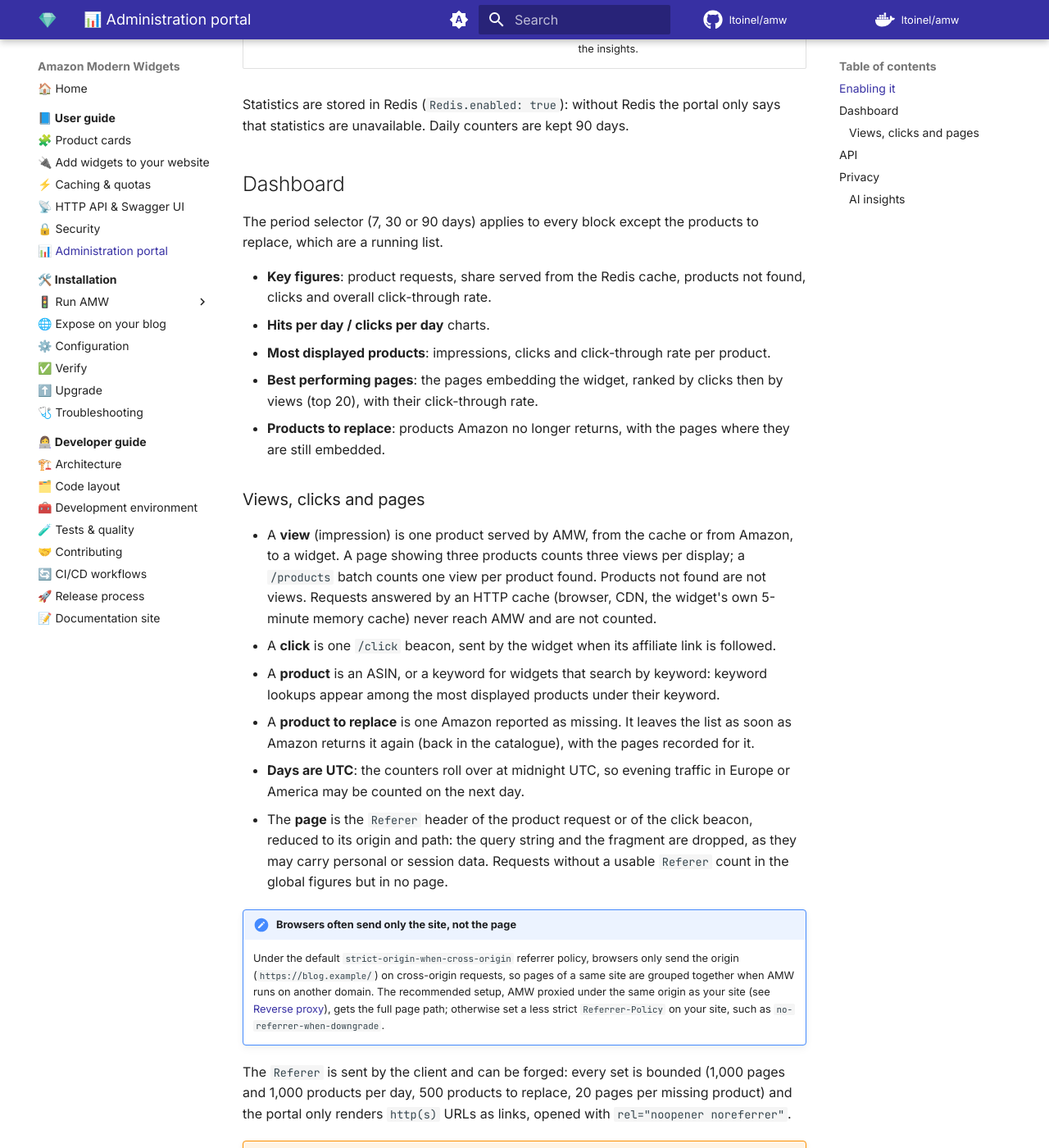
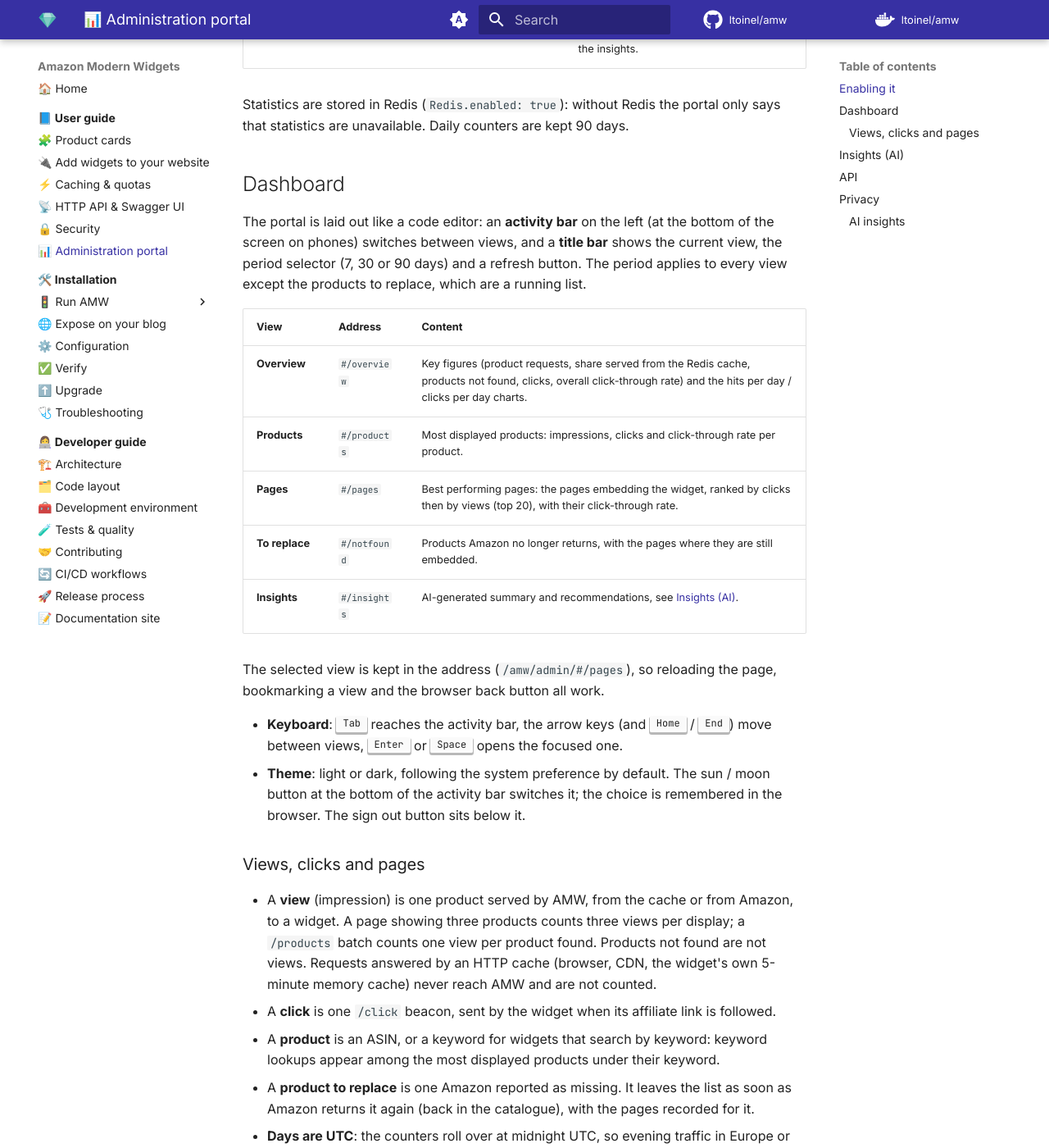
Before and after one commit to ltoinel/amw, an MkDocs documentation site: the page built from docs/user-guide/admin-portal.md, in a window 1280 px wide and 1400 px high, scrolled down 818 px. Shown: the whole window at 82% size. Built offline with MkDocs 1.6.1 and Material for MkDocs 9.7.7, drawn with Linux system fonts in a browser that asks for light colours; comment, search, counter and statistics services are not loaded; some of the changed text lies outside the part shown.

Commit message:
docs(admin): describe the portal views and the insights view
Refs #235

Co-Authored-By: Claude Opus 5.5 <noreply@anthropic.com>
Claude-Session: https://claude.ai/code/session_015vqYrV4dGXBFocmaZYa7AR

```diff
--- a/docs/user-guide/admin-portal.md
+++ b/docs/user-guide/admin-portal.md
@@ -2,7 +2,8 @@
 
 AMW ships a small web portal, served at `<Server.path>/admin/` (`/amw/admin/` by
 default), that shows how the widgets are used: hits, clicks, the most displayed
-products, the best performing pages and the products to replace.
+products, the best performing pages, the products to replace and AI-generated
+insights.
 
 ## Enabling it
 
@@ -21,17 +22,28 @@ says that statistics are unavailable. Daily counters are kept 90 days.
 
 ## Dashboard
 
-The period selector (7, 30 or 90 days) applies to every block except the products to
-replace, which are a running list.
+The portal is laid out like a code editor: an **activity bar** on the left (at the
+bottom of the screen on phones) switches between views, and a **title bar** shows the
+current view, the period selector (7, 30 or 90 days) and a refresh button. The period
+applies to every view except the products to replace, which are a running list.
 
-- **Key figures**: product requests, share served from the Redis cache, products not
-  found, clicks and overall click-through rate.
-- **Hits per day / clicks per day** charts.
-- **Most displayed products**: impressions, clicks and click-through rate per product.
-- **Best performing pages**: the pages embedding the widget, ranked by clicks then by
-  views (top 20), with their click-through rate.
-- **Products to replace**: products Amazon no longer returns, with the pages where they
-  are still embedded.
+| View | Address | Content |
+|---|---|---|
+| **Overview** | `#/overview` | Key figures (product requests, share served from the Redis cache, products not found, clicks, overall click-through rate) and the hits per day / clicks per day charts. |
+| **Products** | `#/products` | Most displayed products: impressions, clicks and click-through rate per product. |
+| **Pages** | `#/pages` | Best performing pages: the pages embedding the widget, ranked by clicks then by views (top 20), with their click-through rate. |
+| **To replace** | `#/notfound` | Products Amazon no longer returns, with the pages where they are still embedded. |
+| **Insights** | `#/insights` | AI-generated summary and recommendations, see [Insights (AI)](#insights). |
+
+The selected view is kept in the address (`/amw/admin/#/pages`), so reloading the page,
+bookmarking a view and the browser back button all work.
+
+- **Keyboard**: <kbd>Tab</kbd> reaches the activity bar, the arrow keys (and
+  <kbd>Home</kbd> / <kbd>End</kbd>) move between views, <kbd>Enter</kbd> or
+  <kbd>Space</kbd> opens the focused one.
+- **Theme**: light or dark, following the system preference by default. The sun / moon
+  button at the bottom of the activity bar switches it; the choice is remembered in the
+  browser. The sign out button sits below it.
 
 ### Views, clicks and pages
 
@@ -74,6 +86,27 @@ product) and the portal only renders `http(s)` URLs as links, opened with
     Give Redis enough memory for both, or point AMW to a Redis whose eviction policy
     fits your retention needs.
 
+## Insights (AI) {#insights}
+
+The **Insights** view asks an AI model to summarise the statistics of the selected
+period and to suggest what to improve (pages to work on, products to replace…).
+
+!!! note "Configuration"
+    The feature is disabled by default. Its configuration (`Admin.insights`, the
+    `ANTHROPIC_API_KEY` environment variable) and what is sent to the model are
+    described below.
+
+- The request is only made when the view is opened, never when the dashboard loads.
+  It takes 10 to 60 seconds: a progress indicator shows meanwhile. Coming back to the
+  view, or to a period already analysed, reuses the result; changing the period asks
+  for the new one.
+- The result shows when it was generated, by which model and whether it came from the
+  server cache. **Regenerate** asks the model again, bypassing the cache.
+- When the feature is disabled the view says why and how to enable it.
+- The content is labelled **AI-generated**: it can be wrong, check it before acting on
+  it. It is derived from client-controlled data (page URLs), so the portal renders it
+  as plain text only, never as HTML or Markdown.
+
 ## API
 
 The portal reads JSON endpoints under `<Server.path>/admin/api`, all requiring the
@@ -86,7 +119,7 @@ bearer token returned by `POST /api/login` (`{"password": "..."}`):
 | `GET /api/stats/products?days=&limit=` | Most displayed products. |
 | `GET /api/stats/pages?days=&limit=` | Best performing pages: `url`, `impressions`, `clicks`, `ctr`. |
 | `GET /api/stats/notfound?limit=` | Products to replace, with their pages. |
-| `GET /api/insights?days=&refresh=` | AI insights on the period: `summary` and `recommendations` (`title`, `detail`), with `generatedAt`, `model` and `cached`; `{"available": false, "reason"}` when disabled, 502 when Claude cannot answer. |
+| `GET /api/insights?days=&refresh=` | AI insights on the period (`summary`, `recommendations`, `generatedAt`, `model`, `cached`); `{"available": false, "reason"}` when disabled, 502 when Claude cannot answer. See [Insights (AI)](#insights). |
 
 `days` defaults to 30 (at most 90) and `limit` to 50 (at most 500).
 
```
